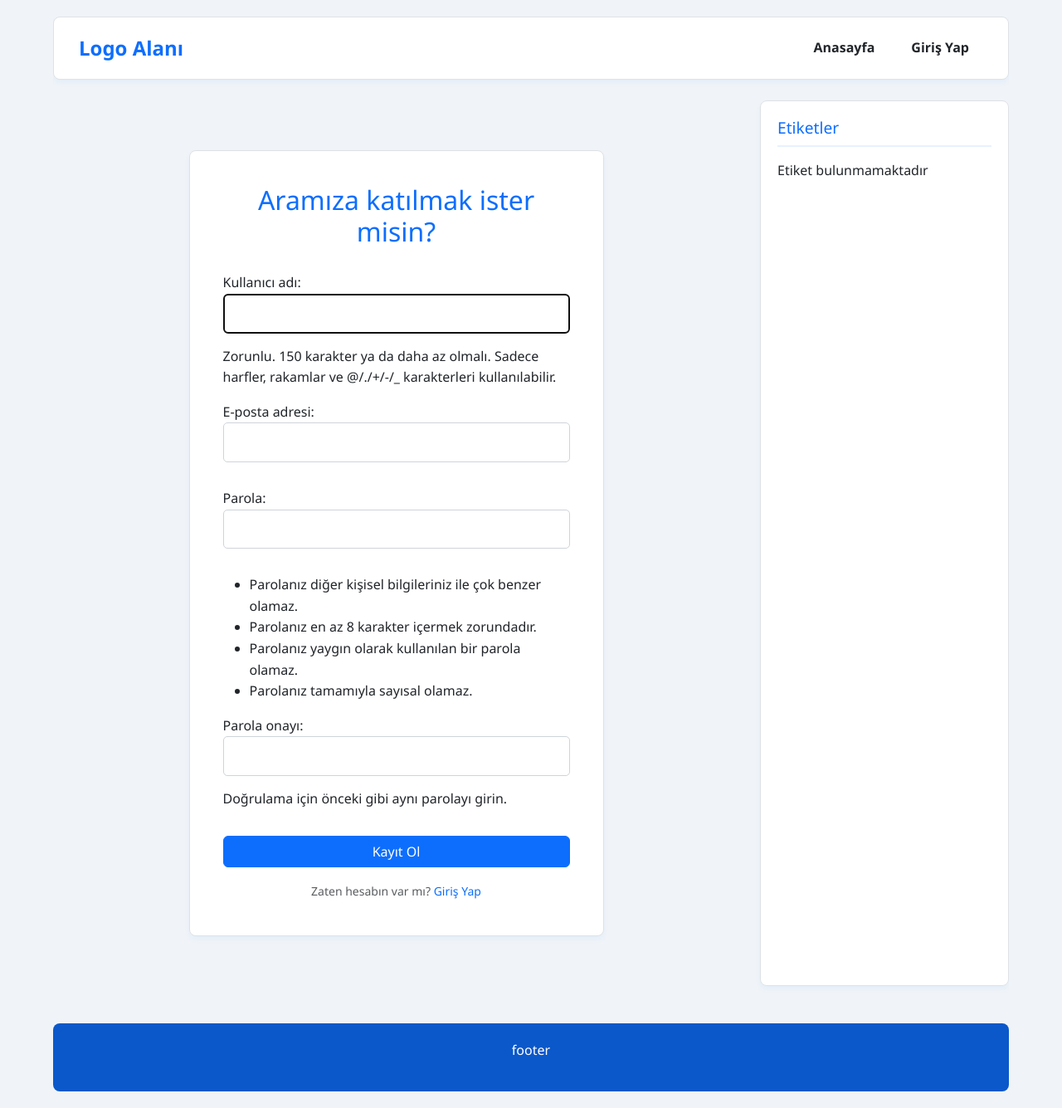
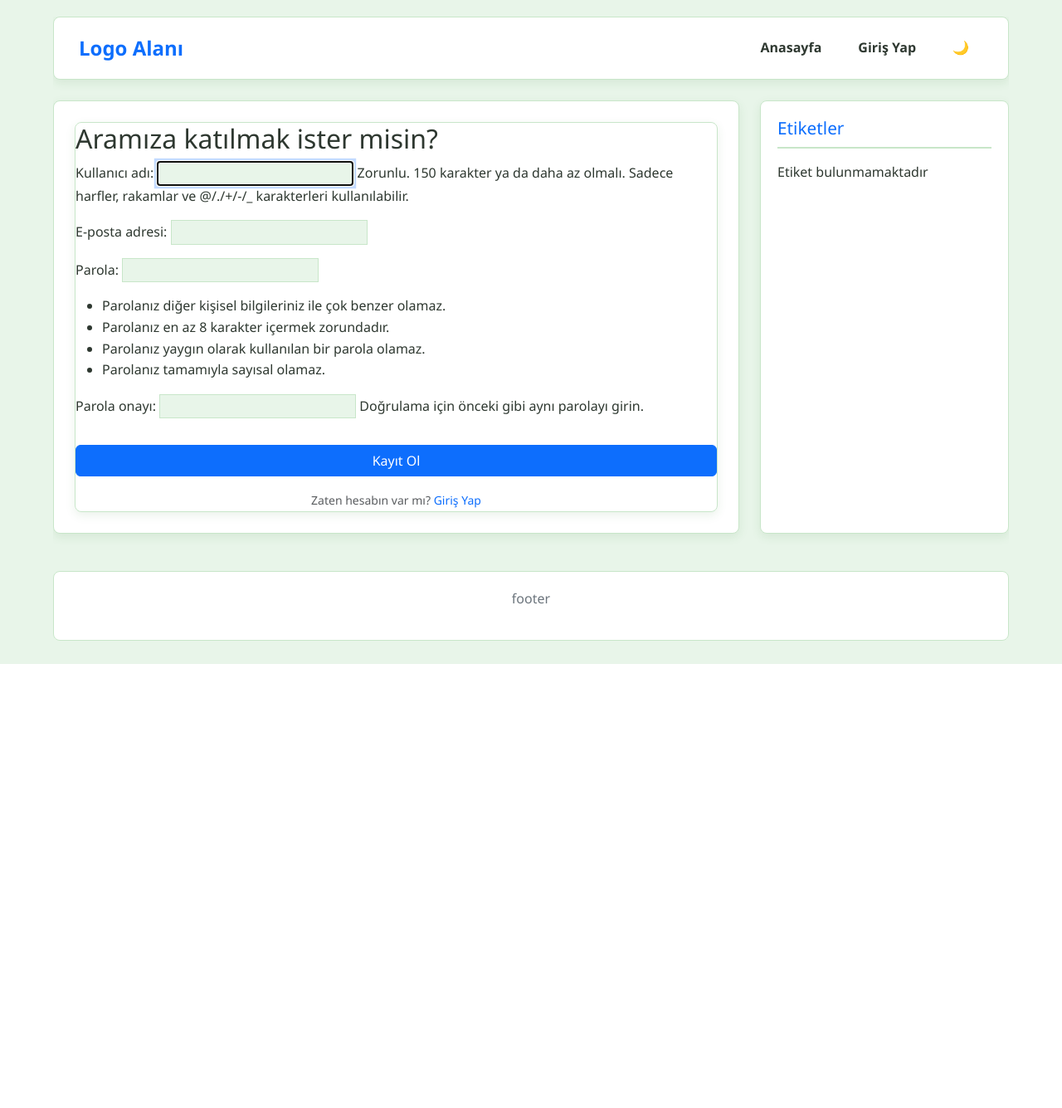
Before and after one commit to xet0s/News-Blog-website, a Django app: page /kayit/ in a window 1280 px wide. Shown: the whole page at 83% size. After the commit the page ends 800 px from the top, so only its background shows below. Run offline with Django 5.2, Linux system fonts and the light colour scheme; data that the repository does not hold is empty.

Commit message:
Koyu/Açık tema eklendi

```diff
--- a/blog/views.py
+++ b/blog/views.py
@@ -70,13 +70,7 @@ def add_content(request):
             content_instance.author= request.user   #Yazar
             content_instance.admin_approve= False   #Onay durumu
             content_instance.save()                 #kayıt
-            print("========================================")
-            if content_instance.image:
-                print(f"DOSYA İSMİ: {content_instance.image.name}")
-                print(f"DOSYA NEREDE (TAM YOL): {content_instance.image.path}")
-            else:
-                print("HATA: Modelde resim yok görünüyor!")
-            print("========================================")
+
 
             form.save_m2m()                         #tag ilişkisi
 
--- a/static/css/style.css
+++ b/static/css/style.css
@@ -1,24 +1,56 @@
 /* =========================================
-    1. DEĞİŞKENLER VE RENK PALETİ (MAVİ TEMA)
+   1. AKILLI RENK PALETİ (YEŞİL & MAVİ)
    ========================================= */
+
+/* Varsayılan (Aydınlık - Light Mode) */
 :root {
-    --bg-body: #F0F4F8;       /* Buz Mavisi Zemin */
-    --bg-surface: #FFFFFF;    /* Beyaz Kutu Zemini */
-    --primary: #0D6EFD;       /* Canlı Mavi */
-    --primary-dark: #0A58CA;  /* Koyu Mavi */
-    --accent-blue: #E7F1FF;   /* Çok Açık Mavi */
-    --text-main: #212529;     /* Koyu Gri Yazı */
-    --text-muted: #6C757D;    /* Gri Yazı */
-    --border-color: #DEE2E6;  /* Çerçeve Rengi */
-    --shadow-soft: 0 4px 6px rgba(13, 110, 253, 0.05); /* Hafif Gölge */
+    /* Zemin: Çok Açık Nane Yeşili */
+    --bg-body: #E8F5E9;
+    /* Kutu İçleri: Saf Beyaz */
+    --bg-surface: #FFFFFF;
+
+    /* Vurgu Renkleri (Mavi) */
+    --primary: #0D6EFD;       /* Bootstrap Mavisi */
+    --primary-hover: #0B5ED7; /* Koyu Mavi */
+    --accent-light: #E3F2FD;  /* Çok Açık Mavi (Hover için) */
+
+    /* Yazı Renkleri */
+    --text-main: #2E3830;     /* Koyu Yeşilimsi Gri */
+    --text-muted: #6C757D;    /* Gri */
+
+    /* Kenarlıklar */
+    --border-color: #C8E6C9;  /* Açık Yeşil Çerçeve */
+    --shadow-soft: 0 4px 12px rgba(46, 125, 50, 0.1); /* Yeşilimsi hafif gölge */
+
     --header-height: 80px;
 }
 
+/* Karanlık Mod (Dark Mode) - HTML'de data-theme="dark" varsa çalışır */
+[data-theme="dark"] {
+    /* Zemin: Koyu Orman Yeşili */
+    --bg-body: #0B1E15;
+    /* Kutu İçleri: Koyu Yosun Yeşili */
+    --bg-surface: #142920;
+
+    /* Vurgu Renkleri */
+    --primary: #4C9AFF;       /* Koyu zeminde parlayan açık mavi */
+    --primary-hover: #0D6EFD;
+    --accent-light: #1C3A30;  /* Buton hover için koyu yeşil */
+
+    /* Yazı Renkleri */
+    --text-main: #E8F5E9;     /* Kırık Beyaz */
+    --text-muted: #A5D6A7;    /* Açık Yeşilimsi Gri */
+
+    /* Kenarlıklar */
+    --border-color: #2E5E40;  /* Orta Yeşil Çerçeve */
+    --shadow-soft: 0 4px 12px rgba(0, 0, 0, 0.6); /* Koyu gölge */
+}
+
 /* =========================================
-    2. TEMEL SIFIRLAMALAR
+   2. GENEL AYARLAR VE SIFIRLAMALAR
    ========================================= */
 * {
-    box-sizing: border-box; /* Kutuların taşmasını engeller */
+    box-sizing: border-box;
 }
 
 body {
@@ -28,6 +60,8 @@ body {
     line-height: 1.6;
     margin: 0;
     padding: 0;
+    /* Renk geçişleri yumuşak olsun */
+    transition: background-color 0.3s ease, color 0.3s ease;
 }
 
 a {
@@ -37,52 +71,62 @@ a {
 }
 
 a:hover {
-    color: var(--primary-dark);
+    color: var(--primary-hover);
 }
 
 /* =========================================
-    3. GRID YERLEŞİMİ (LAYOUT) - KRİTİK KISIM
+   3. LAYOUT (CSS GRID)
    ========================================= */
 .site-container {
-    display: grid; /* Grid'i Açıyoruz */
+    display: grid;
 
-    /* Sütunlar: Sol taraf esnek, Sağ taraf 300px sabit */
+    /* Sütunlar: İçerik (Esnek) | Sidebar (300px Sabit) */
     grid-template-columns: 1fr 300px;
 
-    /* Alan Haritası */
+    /* Yerleşim Haritası */
     grid-template-areas:
         "header     header"
         "content    sidebar"
         "footer     footer";
 
-    gap: 25px; /* Kutular arası boşluk */
+    gap: 25px;
 
-    /* Siteyi Ortala */
+    /* Ortala ve Genişlik Ver */
     width: 90%;
     max-width: 1400px;
     margin: 20px auto;
 
-    /* Sidebar'ın taşmasını engellemek için güvenlik */
+    /* Sidebar'ın düşmesini engelleyen güvenlik kilidi */
     overflow-x: hidden;
 }
 
 /* =========================================
-    4. KUTU STİLLERİ VE ATAMALAR
+   4. KUTU STİLLERİ (HEADER, MAIN, ASIDE)
    ========================================= */
+
+/* Ortak Kutu Özellikleri */
+header, main, aside, .form-container {
+    background-color: var(--bg-surface);
+    border: 1px solid var(--border-color);
+    border-radius: 8px;
+    box-shadow: var(--shadow-soft);
+    transition: background-color 0.3s ease, border-color 0.3s ease;
+}
 
 /* HEADER */
 header {
-    grid-area: header; /* Haritadaki yeri */
-    background-color: var(--bg-surface);
-    border-radius: 8px;
-    box-shadow: var(--shadow-soft);
-    border: 1px solid var(--border-color);
-
-    /* İçerik Hizalama */
+    grid-area: header;
     display: flex;
     justify-content: space-between;
     align-items: center;
     padding: 15px 30px;
+}
+
+/* LOGO */
+.logo {
+    font-size: 24px;
+    font-weight: bold;
+    color: var(--primary);
 }
 
 /* NAVIGATOR (Menü) */
@@ -99,59 +143,57 @@ header {
     padding: 8px 16px;
     border-radius: 5px;
     font-weight: 600;
+    cursor: pointer;
     transition: all 0.3s ease;
-    cursor: pointer;
 }
 
 .nav-button:hover {
-    background-color: var(--accent-blue);
+    background-color: var(--accent-light);
     color: var(--primary);
 }
 
-/* ANA İÇERİK (MAIN) */
+/* MAIN CONTENT */
 main {
-    grid-area: content; /* Haritadaki yeri */
-    /* Bootstrap taşmasını engellemek için padding ve overflow ayarı */
-    padding: 20px 0;
+    grid-area: content;
+    padding: 25px;
+    /* Bootstrap taşmasını engellemek için */
     overflow-x: hidden;
 }
 
-/* SİDEBAR (ASIDE) */
+/* SIDEBAR */
 aside {
-    grid-area: sidebar; /* Haritadaki yeri */
-    background-color: var(--bg-surface);
+    grid-area: sidebar;
     padding: 20px;
-    border-radius: 8px;
-    border: 1px solid var(--border-color);
-    box-shadow: var(--shadow-soft);
     min-height: 400px;
 }
 
-/* SİDEBAR BAŞLIK VE LİSTE */
 aside h3 {
     color: var(--primary);
-    font-size: 1.2rem;
-    border-bottom: 2px solid var(--accent-blue);
+    font-size: 1.3rem;
+    border-bottom: 2px solid var(--border-color);
     padding-bottom: 10px;
     margin-bottom: 15px;
 }
 
+/* Sidebar Linkleri */
 .list-group-item {
+    background-color: var(--bg-surface);
     border-color: var(--border-color);
     color: var(--text-main);
 }
 
 .list-group-item:hover {
-    background-color: var(--accent-blue);
-    color: var(--primary-dark);
+    background-color: var(--accent-light);
+    color: var(--primary);
     border-left: 4px solid var(--primary);
 }
 
 /* FOOTER */
 footer {
-    grid-area: footer; /* Haritadaki yeri */
-    background-color: var(--primary-dark);
-    color: white;
+    grid-area: footer;
+    background-color: var(--bg-surface); /* Footer da kutu gibi olsun */
+    border: 1px solid var(--border-color);
+    color: var(--text-muted);
     padding: 20px;
     text-align: center;
     border-radius: 8px;
@@ -159,95 +201,35 @@ footer {
 }
 
 /* =========================================
-    5. BOOTSTRAP ÇAKIŞMA DÜZELTMELERİ
+   5. FORM VE KART ÖZELLEŞTİRMELERİ
    ========================================= */
+
+/* Form Inputları (Dark Mode Uyumlu) */
+input, textarea, select {
+    background-color: var(--bg-body) !important;
+    color: var(--text-main) !important;
+    border: 1px solid var(--border-color) !important;
+}
+
+input:focus, textarea:focus, select:focus {
+    border-color: var(--primary) !important;
+    box-shadow: 0 0 0 0.2rem rgba(13, 110, 253, 0.25) !important;
+}
+
+/* Kartlar (Haber Listesi) */
+.card {
+    background-color: var(--bg-surface);
+    border: 1px solid var(--border-color);
+    color: var(--text-main);
+}
+
+.card-footer {
+    background-color: rgba(0,0,0,0.03) !important; /* Hafif koyuluk */
+    border-top: 1px solid var(--border-color) !important;
+}
+
+/* Bootstrap Grid Düzeltmesi */
 .row {
     margin-left: 0 !important;
     margin-right: 0 !important;
 }
-
-/* Logo Stili */
-.logo {
-    font-size: 24px;
-    font-weight: bold;
-    color: var(--primary);
-}
-
-/* =========================================
-    DETAY SAYFASI (MAKALE) STİLLERİ
-   ========================================= */
-
-/* Detay Kartı Kapsayıcısı */
-.detail-container {
-    background-color: var(--bg-surface); /* Beyaz zemin */
-    padding: 40px; /* İçerik kenarlara yapışmasın, bol boşluk */
-    border-radius: 8px;
-    box-shadow: var(--shadow-soft);
-    border: 1px solid var(--border-color);
-}
-
-/* Makale Başlığı */
-.article-title {
-    font-size: 2.5rem; /* Büyük ve okunaklı başlık */
-    font-weight: 700;
-    color: var(--text-main);
-    line-height: 1.2;
-}
-
-/* Makale Metni (En Önemli Kısım) */
-.article-content {
-    font-size: 1.1rem; /* Standarttan biraz daha büyük yazı (18px civarı) */
-    line-height: 1.8;  /* Satır aralarını açarak okumayı kolaylaştır */
-    color: #444;       /* Gözü yormayan koyu gri */
-}
-
-/* Paragraflar arası boşluk */
-.article-content p {
-    margin-bottom: 20px;
-}
-
-/* Mobil Uyumluluk (Küçük ekranlarda padding'i azalt) */
-@media (max-width: 768px) {
-    .detail-container {
-        padding: 20px;
-    }
-    .article-title {
-        font-size: 1.8rem;
-    }
-}
-
-/* =========================================
-   FORM SAYFALARI STİLLERİ
-   ========================================= */
-
-/* Formu Ortalamak ve Sınırlamak İçin Kapsayıcı */
-.form-container {
-    background-color: var(--bg-surface); /* Beyaz zemin */
-    max-width: 500px; /* Form çok geniş olmasın */
-    margin: 40px auto; /* Üstten/alttan boşluk, yatayda ORTALA */
-    padding: 40px;
-    border-radius: 8px;
-    box-shadow: var(--shadow-soft);
-    border: 1px solid var(--border-color);
-}
-
-/* Giriş/Kayıt Form Inputları (Bootstrap'ı zorlamadan güzelleştirme) */
-.form-container input[type="text"],
-.form-container input[type="password"],
-.form-container input[type="email"],
-.form-container textarea,
-.form-container select {
-    width: 100%; /* Kutuya tam sığsın */
-    padding: 10px;
-    margin-bottom: 15px;
-    border: 1px solid #ced4da;
-    border-radius: 5px;
-    box-sizing: border-box; /* Padding taşma yapmasın */
-}
-
-/* Form Başlığı */
-.form-container h2 {
-    text-align: center;
-    color: var(--primary);
-    margin-bottom: 30px;
-}
--- a/static/js/script.js
+++ b/static/js/script.js
@@ -1,26 +1,67 @@
-// Sayfa tamamen yüklendiğinde çalışması için DOMContentLoaded ekliyoruz
 document.addEventListener('DOMContentLoaded', function() {
 
-    // Django'nun varsayılan ID'si 'id_image'dir.
-    // Eğer formda field adı farklıysa burayı güncellemelisin.
+    // ===============================================
+    // 1. KARANLIK MOD (DARK MODE) AYARLARI
+    // ===============================================
+
+    const themeToggleBtn = document.getElementById('theme-toggle');
+    const htmlElement = document.documentElement; // <html> etiketini seçer
+
+    // A) Daha önce seçilen bir tema var mı kontrol et
+    const currentTheme = localStorage.getItem('theme');
+
+    if (currentTheme) {
+        htmlElement.setAttribute('data-theme', currentTheme);
+        updateIcon(currentTheme);
+    }
+
+    // B) Butona tıklanınca ne olsun?
+    if (themeToggleBtn) {
+        themeToggleBtn.addEventListener('click', function() {
+            let theme = htmlElement.getAttribute('data-theme');
+
+            if (theme === 'dark') {
+                htmlElement.removeAttribute('data-theme'); // Light moda dön
+                theme = 'light';
+            } else {
+                htmlElement.setAttribute('data-theme', 'dark'); // Dark moda geç
+                theme = 'dark';
+            }
+
+            // Seçimi tarayıcıya kaydet
+            localStorage.setItem('theme', theme);
+            updateIcon(theme);
+        });
+    }
+
+    // İkonu güncelleyen yardımcı fonksiyon
+    function updateIcon(theme) {
+        if (theme === 'dark') {
+            themeToggleBtn.textContent = '☀️'; // Güneşe dön
+        } else {
+            themeToggleBtn.textContent = '🌙'; // Aya dön
+        }
+    }
+
+
+    // ===============================================
+    // 2. RESİM ÖNİZLEME (Sadece İçerik Ekle Sayfası İçin)
+    // ===============================================
+
     const imageInput = document.getElementById('id_image');
     const previewContainer = document.getElementById('image-preview-container');
     const previewImage = document.getElementById('image-preview');
 
-    // Eğer input elementi sayfada varsa (Hata almamak için kontrol)
     if (imageInput) {
         imageInput.addEventListener('change', function(event) {
             const file = event.target.files[0];
 
             if (file) {
                 const reader = new FileReader();
-
                 reader.onload = function(e) {
                     previewImage.src = e.target.result;
-                    // Bootstrap'ın d-none (display:none) sınıfını kaldır
                     previewContainer.classList.remove('d-none');
                 }
-
                 reader.readAsDataURL(file);
             } else {
                 previewImage.src = '#';
@@ -28,4 +69,5 @@ document.addEventListener('DOMContentLoaded', function() {
             }
         });
     }
+
 });
--- a/templates/base.html
+++ b/templates/base.html
@@ -41,6 +41,7 @@
                     {% else %}
                         <a href="{% url 'login' %}" class="nav-button">Giriş Yap</a>
                     {% endif %}
+                    <button id="theme-toggle" class="nav-button" title="Temayı Değiştir">🌙</button>
                 </nav>
             </header>
             <main class="main-content">
@@ -63,8 +64,7 @@
                 <p>footer</p>
             </footer>
 
-        <script src="https://cdn.jsdelivr.net/npm/bootstrap@5.3.3/dist/js/bootstrap.bundle.min.js"
-        integrity="..."
-        crossorigin="anonymous"></script>
+        <script src="https://cdn.jsdelivr.net/npm/bootstrap@5.3.3/dist/js/bootstrap.bundle.min.js"></script>
+        <script src="{% static 'js/script.js'%}"></script>
     </div> </body>
     </html>
```
